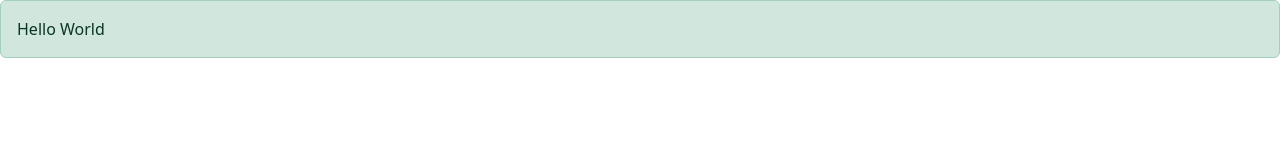
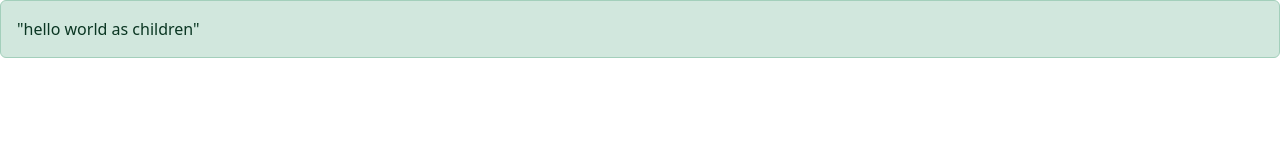
Before and after one commit to slab10000/react-project, a React app in the folder react-app/: page / in a window 1280 px wide. Shown: the top 160 px of the page. Built offline with nearby package versions, Linux system fonts and the light colour scheme; the HTML template or start-up script is replaced by a standard one.

Commit message:
Pass text as children

```diff
--- a/react-app/src/App.tsx
+++ b/react-app/src/App.tsx
@@ -5,7 +5,7 @@ import Alert from "./components/Alert";
 function App() {
 	return (
 		<div>
-			<Alert text="Hello World" />
+			<Alert>"hello world as children"</Alert>
 		</div>
 	);
 }
--- a/react-app/src/components/Alert.tsx
+++ b/react-app/src/components/Alert.tsx
@@ -1,11 +1,11 @@
 //rafce <- to create the file automatically
 
 interface Props {
-	text: string;
+	children: string;
 }
 
-const Alert = ({ text }: Props) => {
-	return <div className="alert alert-success">{text}</div>;
+const Alert = ({ children }: Props) => {
+	return <div className="alert alert-success">{children}</div>;
 };
 
 export default Alert;
```
